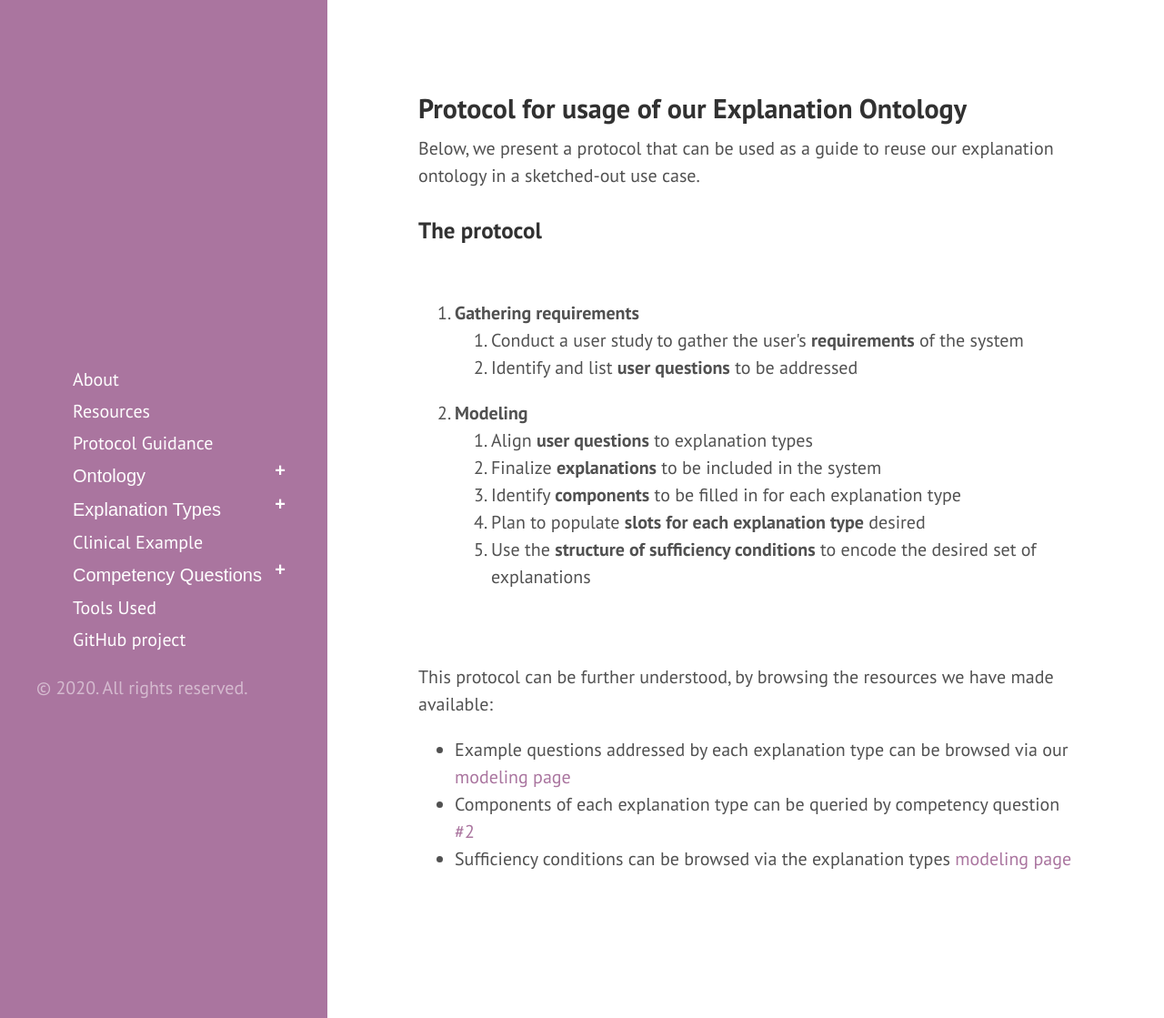
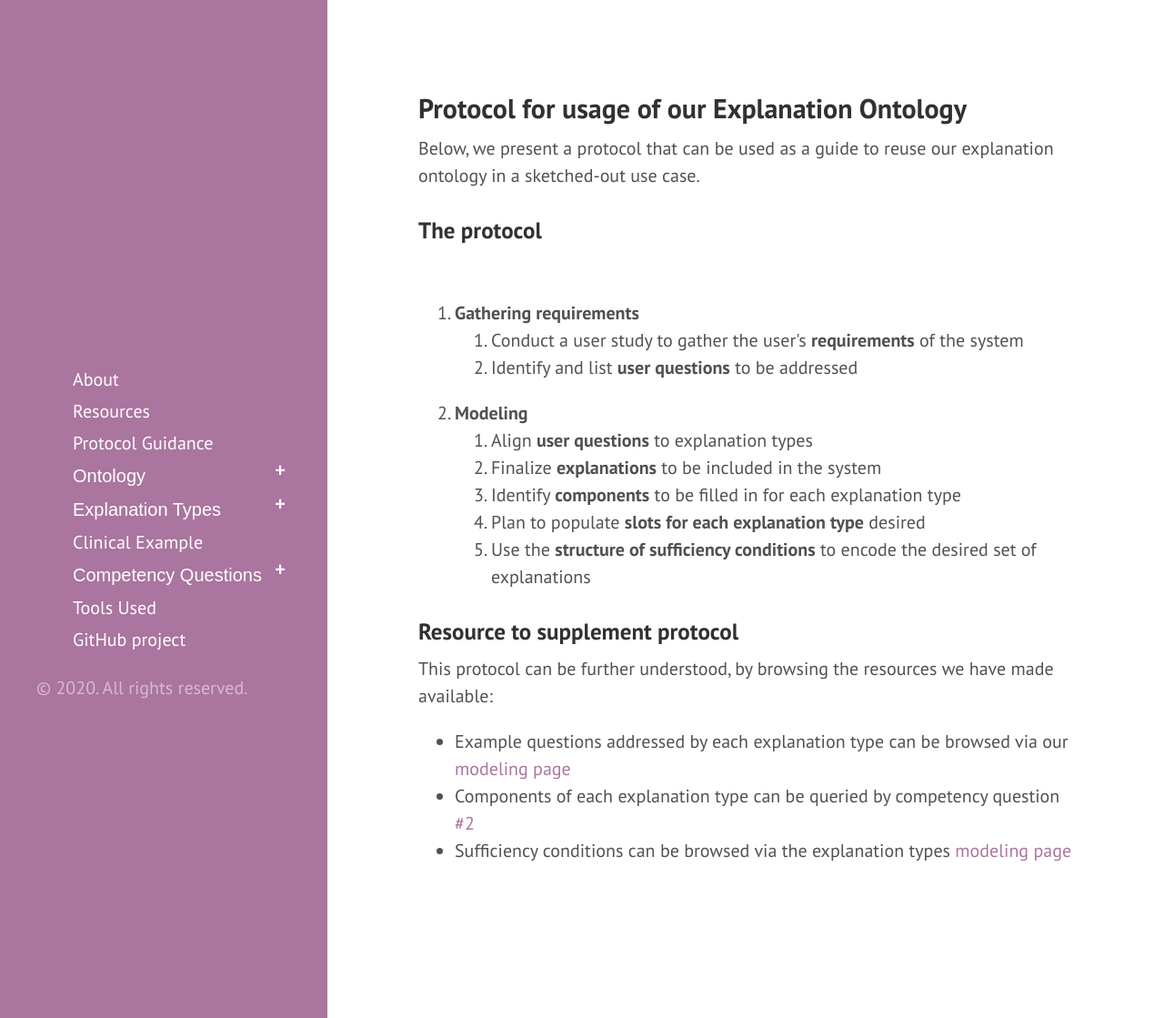
Before and after one commit to tetherless-world/explanation-ontology, a Jekyll site: the page built from protocol.md, in a window 1280 px wide and 1119 px high. Shown: the whole window at 91% size. Built offline with Jekyll 4.4.1, drawn with Linux system fonts in a browser that asks for light colours; our own code applies the rules of GitHub Pages for plain Markdown files; Markdown is read by kramdown in place of the engine named in the settings.

Commit message:
Update protocol.md

```diff
--- a/protocol.md
+++ b/protocol.md
@@ -23,8 +23,9 @@ Below, we present a protocol that can be used as a guide to reuse our explanatio
        <li>Use the <b>structure of sufficiency conditions</b> to encode the desired set of explanations</li>
     </ol></li>
 </ol>
- <br/>
-   This protocol can be further understood, by browsing the resources we have made available:
+
+<h3>Resource to supplement protocol</h3>
+This protocol can be further understood, by browsing the resources we have made available:
    <ul>
    <li>Example questions addressed by each explanation type can be browsed via our <a href="modeling">modeling page</a></li>
    <li>Components of each explanation type can be queried by competency question <a href="competencyquestions/#question2">#2</a></li>
```
